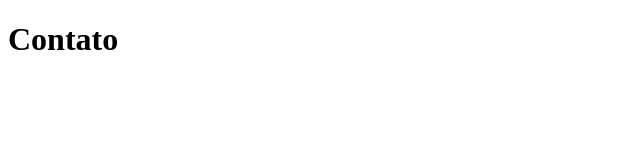
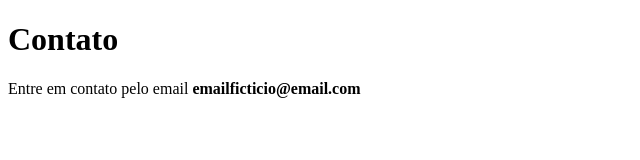
Before and after one commit to Bakefore/sistema-de-cadasro, a plain HTML site: page contato.html in a window 1280 px wide. Shown: the whole page, without its empty margins (0-640 px from the left). Drawn offline with Linux system fonts and the light colour scheme.

Commit message:
Adicionando email de contato

```diff
--- a/contato.html
+++ b/contato.html
@@ -8,5 +8,6 @@
 </head>
     <body>
         <h1>Contato</h1>
+        <p>Entre em contato pelo email <strong>emailficticio@email.com</strong></p>
     </body>
 </html>
```
